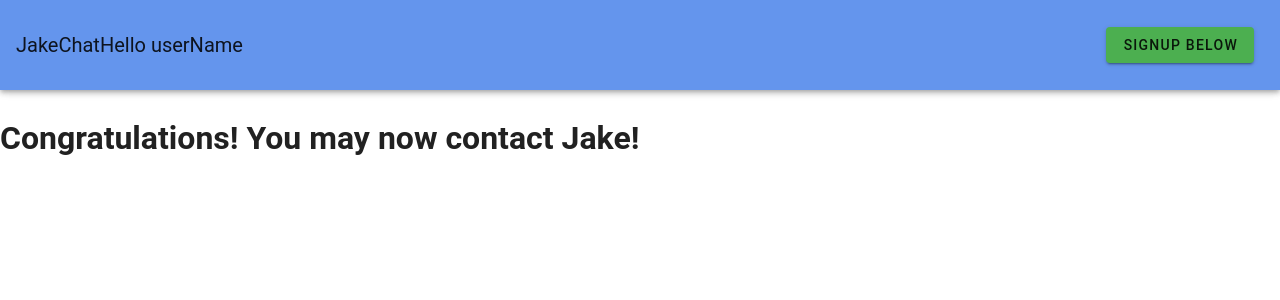
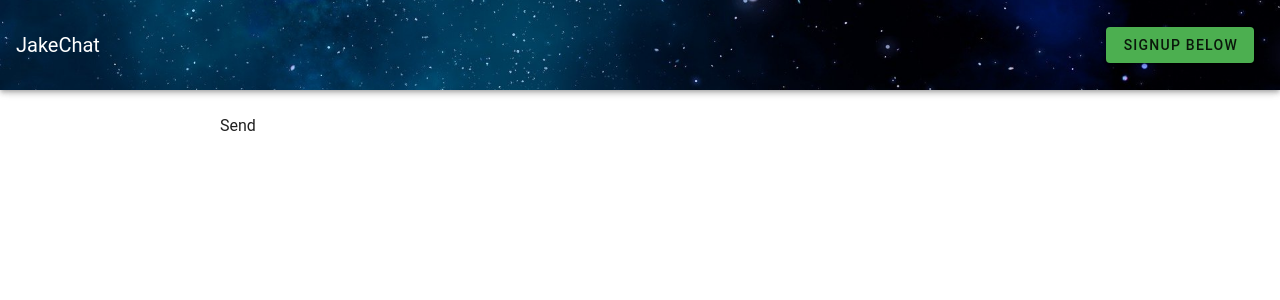
Before and after one commit to Starskii/SocketIO_Test, a Vue app in the folder chat/: page /Chat in a window 1280 px wide. Shown: the top 300 px of the page. Built offline with nearby package versions, Linux system fonts and the light colour scheme; what vue-apexcharts would draw is missing.

Commit message:
Added outline for Chat Vue

```diff
--- a/chat/src/App.vue
+++ b/chat/src/App.vue
@@ -1,12 +1,12 @@
 <template>
+
   <v-app>
 <div id="app">
   <v-app>
     <v-main>
       <v-container>
-        <v-app-bar app color="#6495ED" height=90px>
-          <v-toolbar-title>JakeChat</v-toolbar-title>
-          <v-toolbar-title>Hello userName</v-toolbar-title>
+        <v-app-bar app src="./assets/header.jpg" color="#6495ED" height=90px>
+          <v-toolbar-title style="color: white">JakeChat</v-toolbar-title>
           <v-spacer></v-spacer>
           <v-btn v-if="userLoggedIn()" @click="doLogout" color=red>LogOut </v-btn>
           <v-btn v-else-if="doLogout" @click="userLoggedIn()" color=green >SignUp Below</v-btn>
--- a/chat/src/components/chat.vue
+++ b/chat/src/components/chat.vue
@@ -1,5 +1,14 @@
 <template>
-<h1> Congratulations! You may now contact Jake! </h1>
+    <body>
+        <div id="wrapper">
+            </div>
+            <div id="chatbox"></div>
+            <form name="message" action="">
+                <input name="usermsg" type="text" id="usermsg" />
+                <input name="submitmsg" type="submit" id="submitmsg" value="Send" />
+            </form>
+        </div>
+    </body>
 </template>
 
 
```
Also changed, not shown: chat/src/assets/header.jpg (added).
